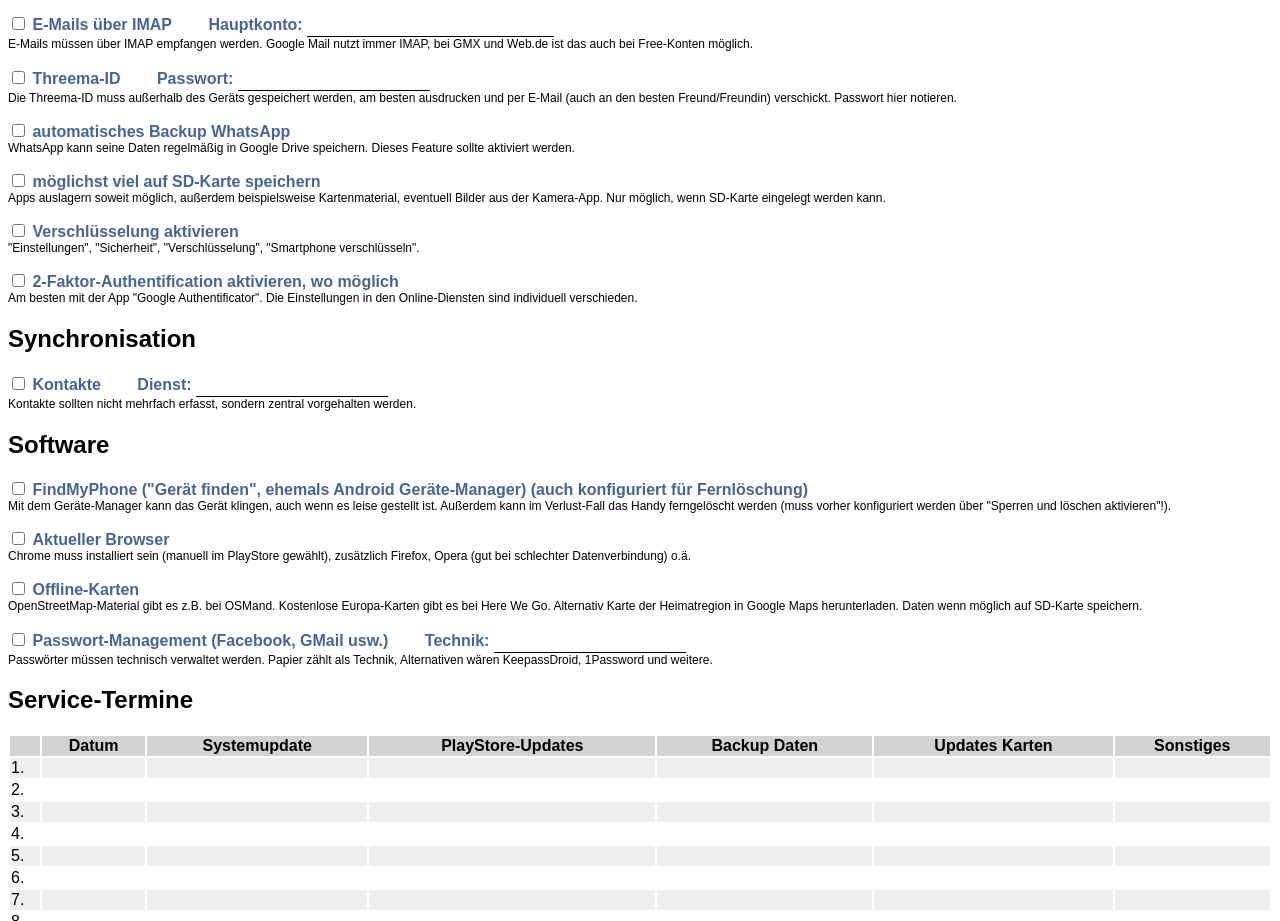
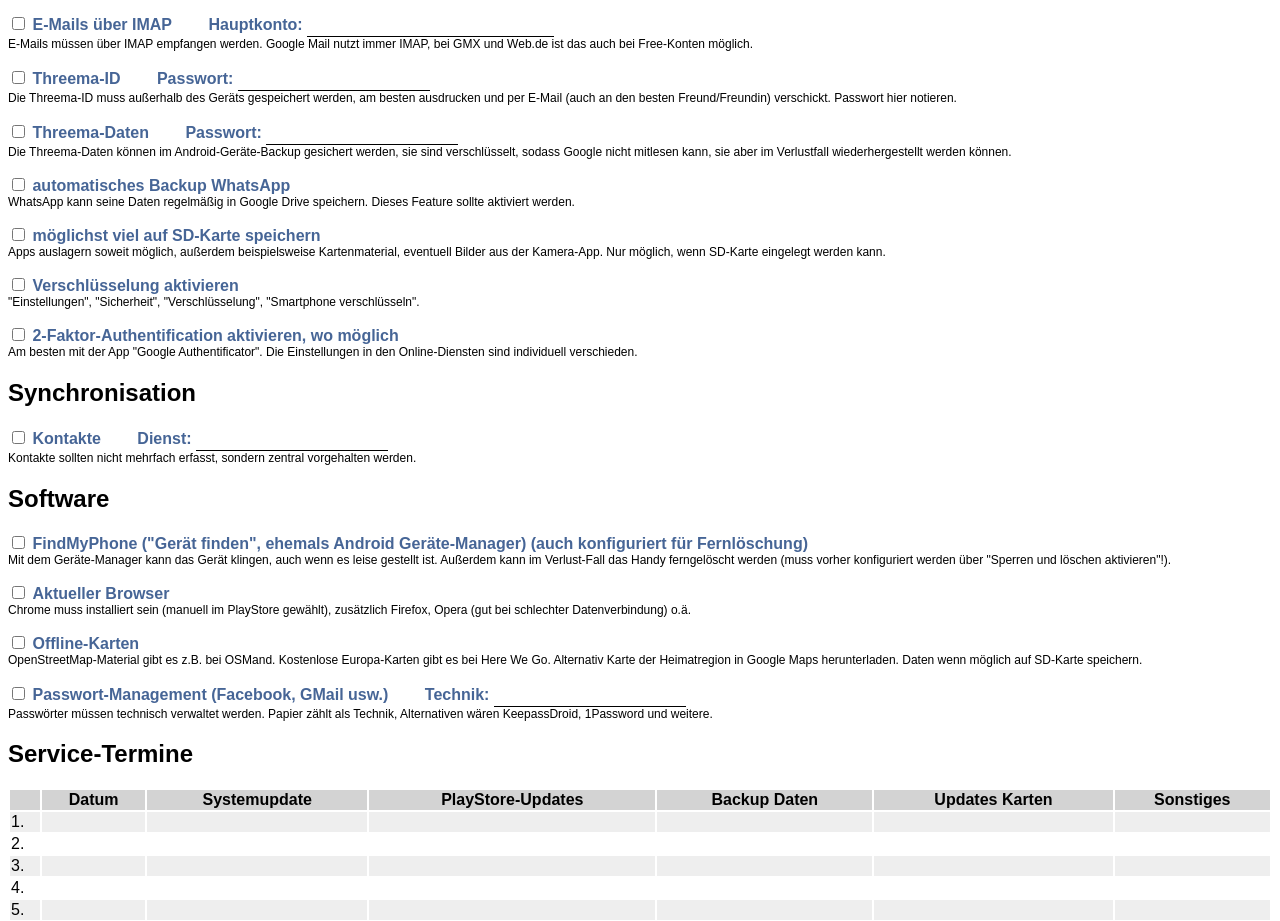
Before and after one commit to jojomi/jojomi.github.io, a plain HTML site: page serviceheft/smartphone-android.html in a window 1280 px wide. Shown: the part 1424-2345 px from the top of the page. Drawn offline with nearby package versions, Linux system fonts and the light colour scheme; a web font is replaced by a local one.

Commit message:
Threema-Daten auch backuppen

```diff
--- a/serviceheft/smartphone-android.html
+++ b/serviceheft/smartphone-android.html
@@ -213,6 +213,14 @@
 				</div>
 
 				<div class="form-elem">
+					<input type="checkbox" id="threema-data" value="threema-data">
+					<label class="margin" for="threema-data">Threema-Daten</label>
+					<label for="threema-data-pass">Passwort:</label>
+					<input type="text" id="threema-data-pass" placeholder="" size="15">
+					<div class="explanation">Die Threema-Daten können im Android-Geräte-Backup gesichert werden, sie sind verschlüsselt, sodass Google nicht mitlesen kann, sie aber im Verlustfall wiederhergestellt werden können.</div>
+				</div>
+
+				<div class="form-elem">
 					<input type="checkbox" id="whatsapp" value="whatsapp">
 					<label for="whatsapp">automatisches Backup WhatsApp</label>
 					<div class="explanation">WhatsApp kann seine Daten regelmäßig in Google Drive speichern. Dieses Feature sollte aktiviert werden.</div>
```
